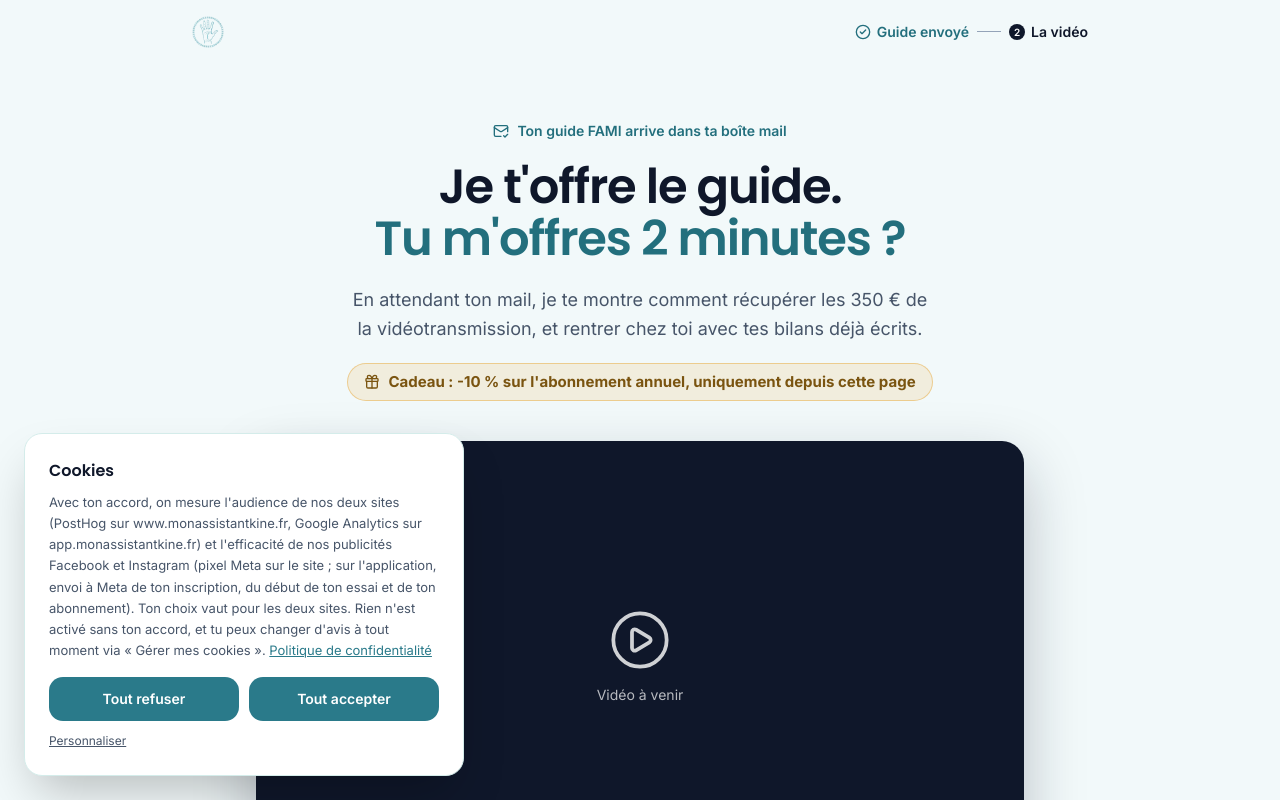
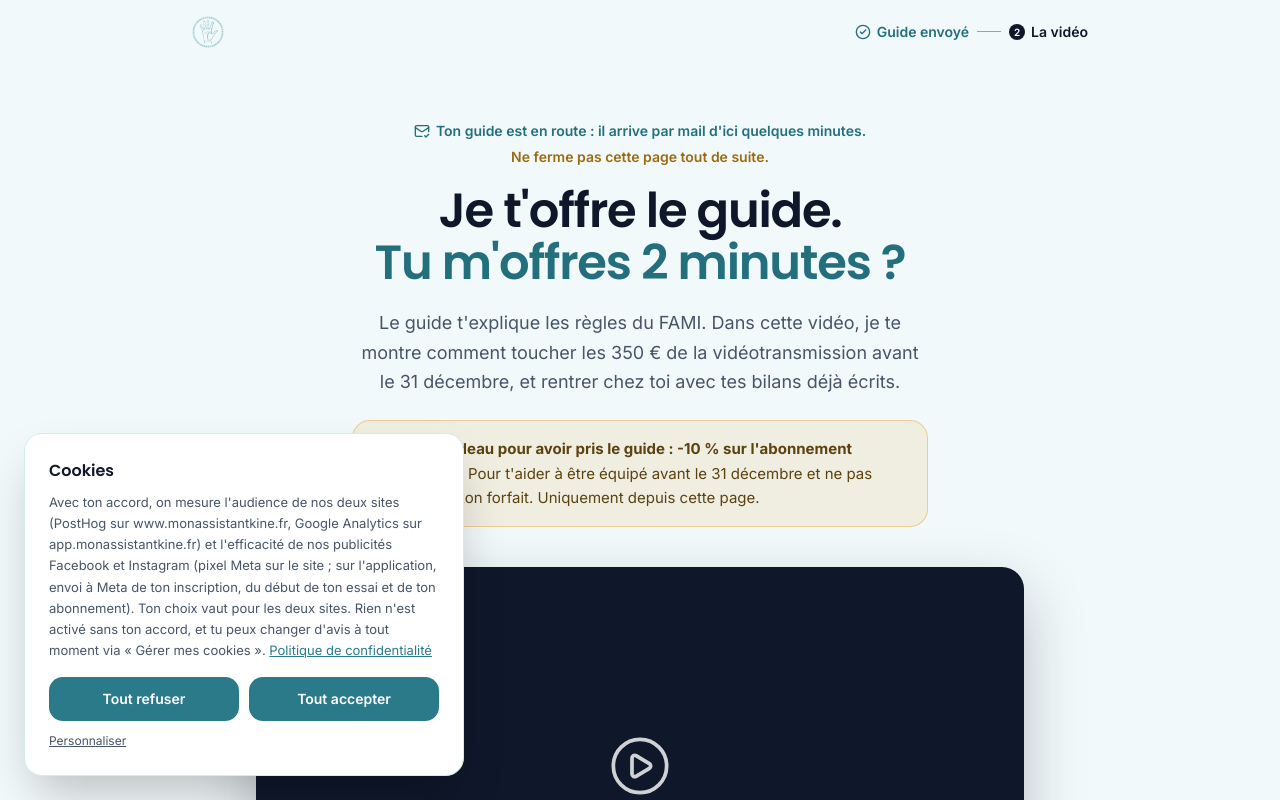
Before and after one commit to Sylvain-bot/mak-landing, a Next.js app: page /guide-fami/merci in a window 1280 px wide. Shown: the top 800 px of the page. Built offline with nearby package versions, Linux system fonts and the light colour scheme; no server answers.

Commit message:
Page merci : raison du cadeau (-10 % pour s'équiper avant le 31/12), « ne ferme pas cette page »
Co-Authored-By: Claude Opus 5.5 <noreply@anthropic.com>

```diff
--- a/app/(site)/guide-fami/merci/page.tsx
+++ b/app/(site)/guide-fami/merci/page.tsx
@@ -165,24 +165,33 @@ export default async function GuideFamiMerciPage() {
         {/* 1. Titre + vidéo + bouton */}
         <section className="px-4 sm:px-6 pt-10 pb-16 sm:pt-14 sm:pb-20" style={{ background: GROUND }}>
           <div className="max-w-3xl mx-auto text-center">
-            <p className="inline-flex items-center gap-2 text-sm font-semibold text-[#236f7d]">
-              <MailCheck className="size-4" aria-hidden /> Ton guide FAMI arrive dans ta boîte mail
+            <p className="text-sm font-semibold text-[#236f7d] text-balance">
+              <MailCheck className="inline size-4 mr-1.5 -mt-0.5 align-middle" aria-hidden />Ton guide est en route : il arrive par mail d&apos;ici quelques minutes.
             </p>
+            <p className="mt-1 text-sm font-semibold text-[#9a6b12]">Ne ferme pas cette page tout de suite.</p>
             <h1 className="mt-4 text-3xl sm:text-5xl font-bold text-[#0f172a] leading-[1.08] tracking-tight text-balance">
               Je t&apos;offre le guide.
               <br />
               <span className="text-[#236f7d]">Tu m&apos;offres 2 minutes ?</span>
             </h1>
             <p className="mt-5 text-lg text-[#475569] leading-relaxed text-balance">
-              En attendant ton mail, je te montre comment récupérer les {FAMI_AMOUNT} € de la vidéotransmission, et
-              rentrer chez toi avec tes bilans déjà écrits.
+              Le guide t&apos;explique les règles du FAMI. Dans cette vidéo, je te montre comment toucher les{" "}
+              {FAMI_AMOUNT} € de la vidéotransmission avant le 31 décembre, et rentrer chez toi avec tes bilans déjà écrits.
             </p>
-            <p
-              className="mt-5 inline-flex items-center gap-2 rounded-full px-4 py-1.5 text-sm sm:text-[15px] font-bold"
-              style={{ background: "rgba(232,176,77,0.16)", border: "1px solid rgba(232,176,77,0.55)", color: "#7a5410" }}
+            {/* Le cadeau avec sa raison : il a pris le guide, il doit être équipé avant le 31/12 */}
+            <div
+              className="mt-6 mx-auto max-w-xl rounded-2xl px-5 py-4 text-left flex items-start gap-3"
+              style={{ background: "rgba(232,176,77,0.14)", border: "1px solid rgba(232,176,77,0.55)" }}
             >
-              <Gift className="size-4" aria-hidden /> Cadeau : -{FIRST_YEAR_DISCOUNT * 100} % sur l&apos;abonnement annuel, uniquement depuis cette page
-            </p>
+              <Gift className="size-6 mt-0.5 shrink-0 text-[#9a6b12]" aria-hidden />
+              <p className="text-[15px] leading-relaxed text-[#5c4210]">
+                <strong className="font-bold">
+                  {`Ton cadeau pour avoir pris le guide : -${FIRST_YEAR_DISCOUNT * 100} % sur l'abonnement annuel.`}
+                </strong>{" "}
+                Pour t&apos;aider à être équipé avant le 31 décembre et ne pas perdre ton forfait. Uniquement depuis cette
+                page.
+              </p>
+            </div>
             <div className="mt-8 sm:mt-10">
               <MerciVideo src={VIDEO_SRC} poster={VIDEO_POSTER} ratio={VIDEO_RATIO} />
             </div>
@@ -248,7 +257,7 @@ export default async function GuideFamiMerciPage() {
                 <span className="text-lg font-semibold text-white">/an</span>
               </p>
               <p className="mt-3 inline-flex items-center rounded-full px-3 py-1 text-sm font-bold" style={{ background: "rgba(232,176,77,0.15)", color: GOLD }}>
-                -{FIRST_YEAR_DISCOUNT * 100} % sur l&apos;annuel la première année, réservé à cette page
+                {`-${FIRST_YEAR_DISCOUNT * 100} % sur l'annuel la première année, réservé à cette page`}
               </p>
               <p className="mt-2 text-sm text-[#cbd5e1]">Ou {PRICE_PIONNIER} €/mois sans engagement (remise réservée à l&apos;annuel).</p>
 
```
